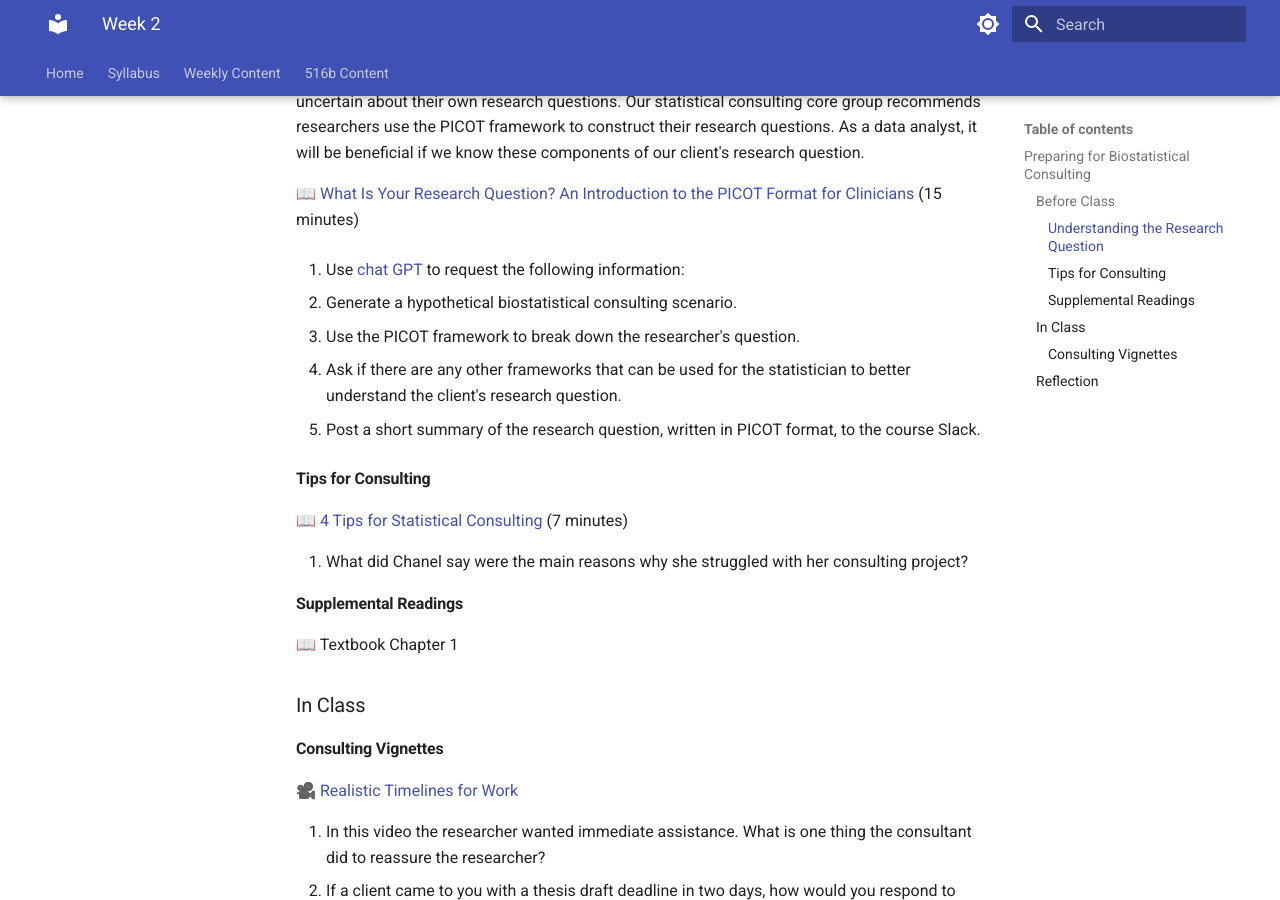
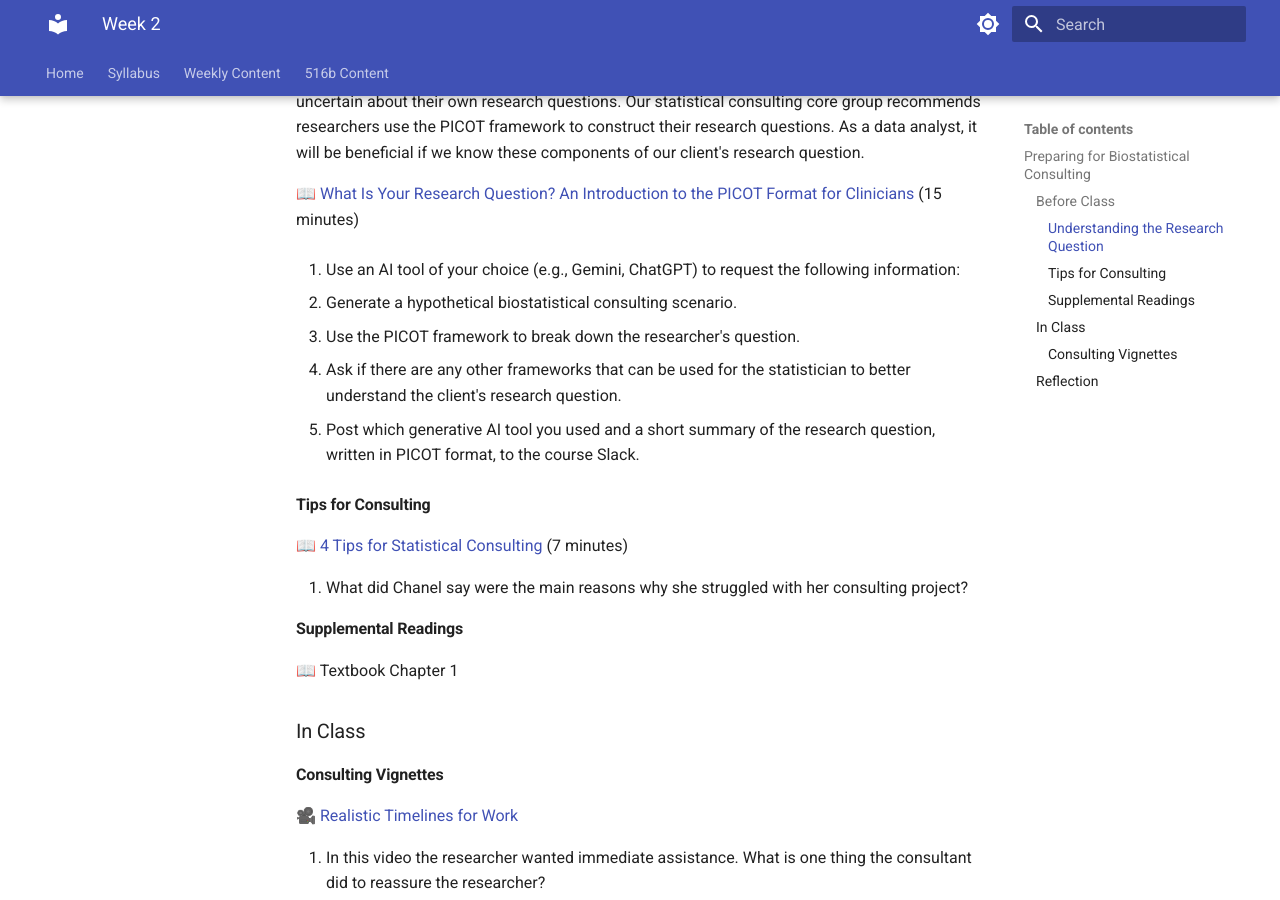
Before and after one commit to USCbiostats/PM516, an MkDocs documentation site: the page built from docs/week2.md, in a window 1280 px wide and 900 px high, scrolled down 412 px. Built offline with MkDocs 1.6.1 and Material for MkDocs 9.7.7, drawn with Linux system fonts in a browser that asks for light colours; comment, search, counter and statistics services are not loaded.

Commit message:
AI language

```diff
--- a/docs/week2.md
+++ b/docs/week2.md
@@ -12,13 +12,13 @@ One of the jobs of a study biostatistician can be to help translate a researcher
 
 📖 [What Is Your Research Question? An Introduction to the PICOT Format for Clinicians](https://www.ncbi.nlm.nih.gov/pmc/articles/PMC3430448/) (15 minutes)<br />
 
-1. Use [chat GPT](chatgpt.com) to request the following information:
+1. Use an AI tool of your choice (e.g., Gemini, ChatGPT) to request the following information:
 
 * Generate a hypothetical biostatistical consulting scenario.
 * Use the PICOT framework to break down the researcher's question.
 * Ask if there are any other frameworks that can be used for the statistician to better understand the client's research question.
 
-2. Post a short summary of the research question, written in PICOT format, to the course Slack.
+2. Post which generative AI tool you used and a short summary of the research question, written in PICOT format, to the course Slack.
 
 #### Tips for Consulting
 
```
Also changed, not shown: docs/week7.md (+1 -1 lines), docs/week9.md (+1 -1 lines).
